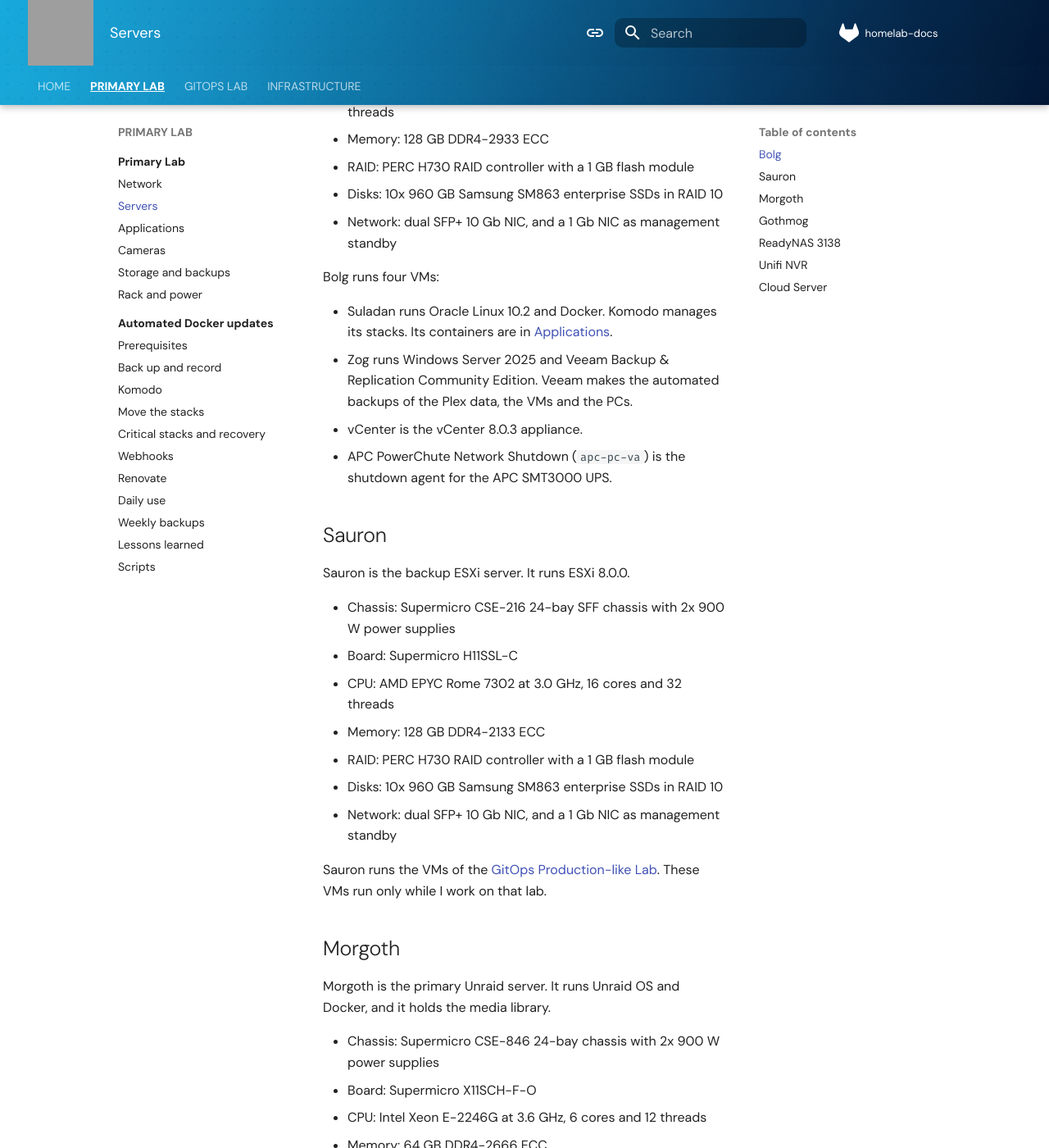
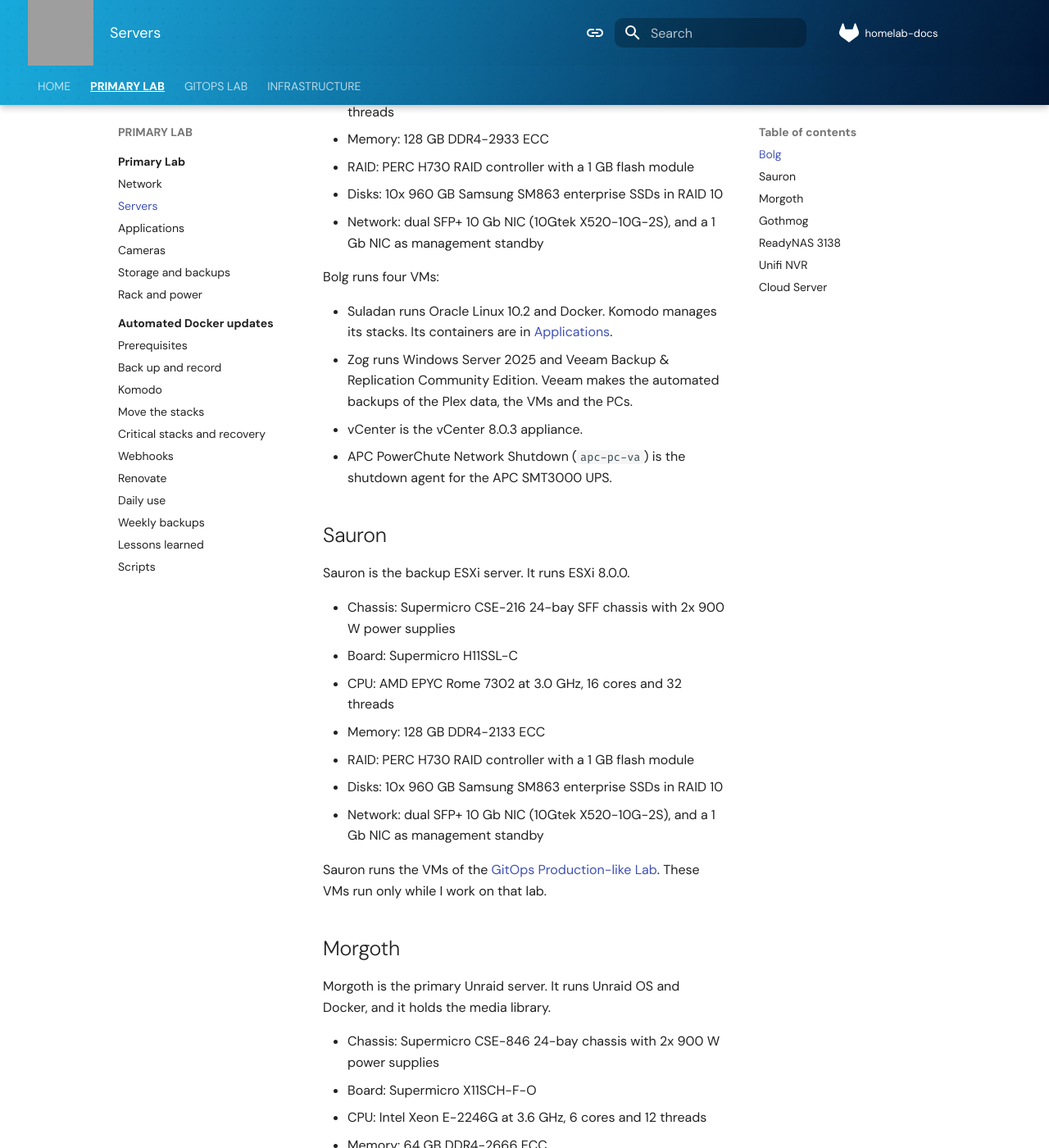
Before and after one commit to tronyx/homelab-docs, an MkDocs documentation site: the page built from docs/labs/primary/servers.md, in a window 1280 px wide and 1400 px high, scrolled down 505 px. Shown: the whole window at 82% size. Built offline with MkDocs 1.6.1 and Material for MkDocs 9.7.7, drawn with Linux system fonts in a browser that asks for light colours; comment, search, counter and statistics services are not loaded; grey boxes are pictures that could not be loaded.

Commit message:
Name the 10Gtek X520 card of Bolg and Sauron
The Servers page and the diagram now name the 10Gtek X520-10G-2S card
that gives each ESXi server its two SFP+ 10 Gb ports.

Co-Authored-By: Claude Opus 5.5 <noreply@anthropic.com>

```diff
--- a/docs/labs/primary/servers.md
+++ b/docs/labs/primary/servers.md
@@ -17,7 +17,7 @@ Bolg is the primary ESXi server. It runs ESXi 8.0.3.
 - Memory: 128 GB DDR4-2933 ECC
 - RAID: PERC H730 RAID controller with a 1 GB flash module
 - Disks: 10x 960 GB Samsung SM863 enterprise SSDs in RAID 10
-- Network: dual SFP+ 10 Gb NIC, and a 1 Gb NIC as management standby
+- Network: dual SFP+ 10 Gb NIC (10Gtek X520-10G-2S), and a 1 Gb NIC as management standby
 
 Bolg runs four VMs:
 
@@ -36,7 +36,7 @@ Sauron is the backup ESXi server. It runs ESXi 8.0.0.
 - Memory: 128 GB DDR4-2133 ECC
 - RAID: PERC H730 RAID controller with a 1 GB flash module
 - Disks: 10x 960 GB Samsung SM863 enterprise SSDs in RAID 10
-- Network: dual SFP+ 10 Gb NIC, and a 1 Gb NIC as management standby
+- Network: dual SFP+ 10 Gb NIC (10Gtek X520-10G-2S), and a 1 Gb NIC as management standby
 
 Sauron runs the VMs of the [GitOps Production-like Lab](../gitops.md). These VMs run only while I work on that lab.
 
```
Also changed, not shown: 2 other files.
